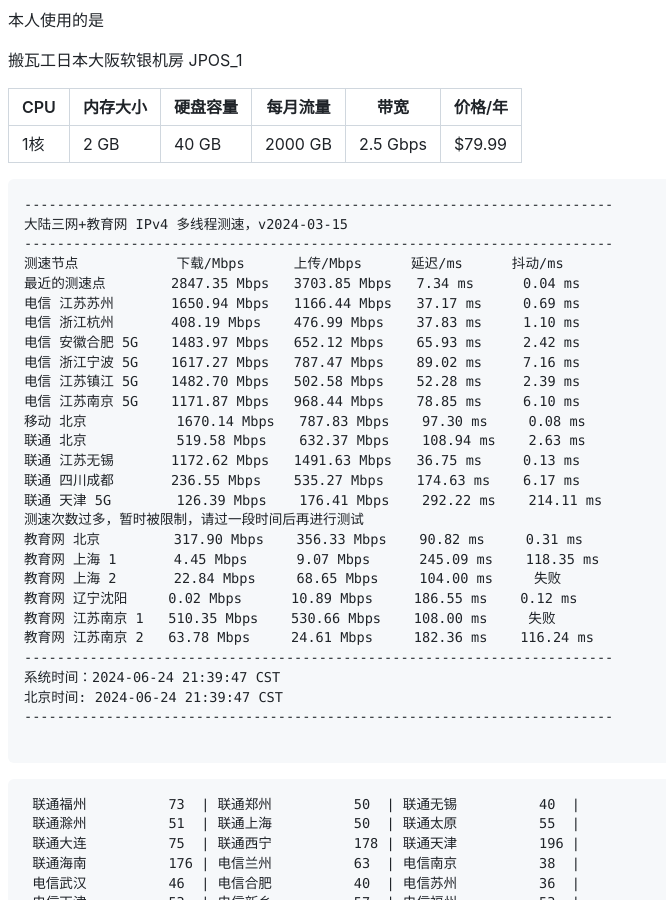
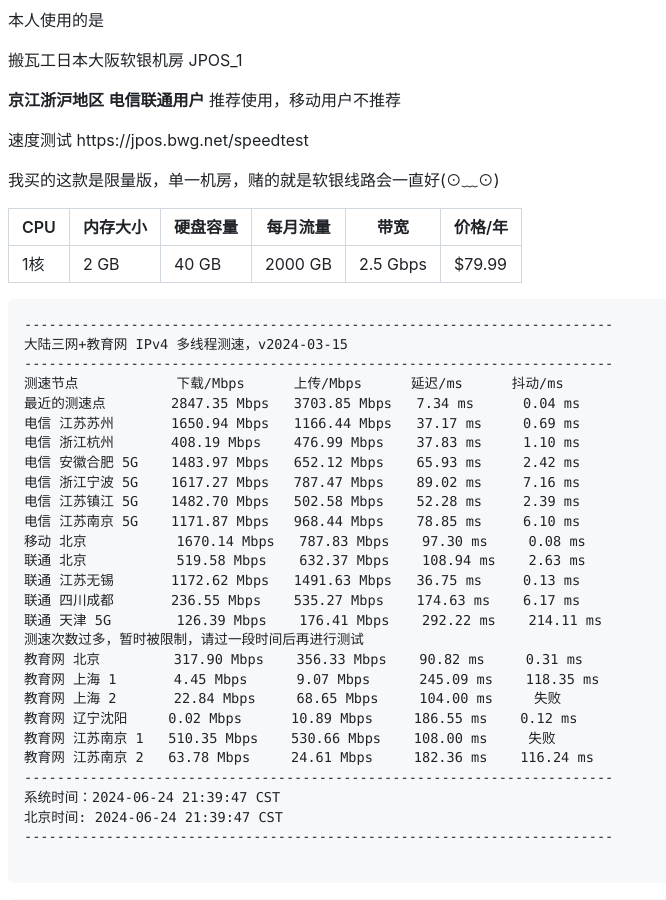
Before and after one commit to YixiaoOrg/blog.yixiao.org, a Jekyll site: the page built from vps.md, in a window 1280 px wide and 900 px high. Shown: the whole window, without its empty margins (0-666 px from the left). Built offline with Jekyll 4.4.1, drawn with Linux system fonts in a browser that asks for light colours; our own code applies the rules of GitHub Pages for plain Markdown files; comment, search, counter and statistics services are not loaded.

Commit message:
Update vps.md

```diff
--- a/vps.md
+++ b/vps.md
@@ -1,6 +1,12 @@
 本人使用的是
 
 搬瓦工日本大阪软银机房 JPOS_1
+
+**京江浙沪地区** **电信联通用户** 推荐使用，移动用户不推荐
+
+速度测试 https://jpos.bwg.net/speedtest
+
+我买的这款是限量版，单一机房，赌的就是软银线路会一直好(⊙﹏⊙)
 
 |CPU|内存大小|硬盘容量|每月流量|带宽|价格/年|
 |  ----  | ----  |  ----  | ----  |  ----  | ---|
```
